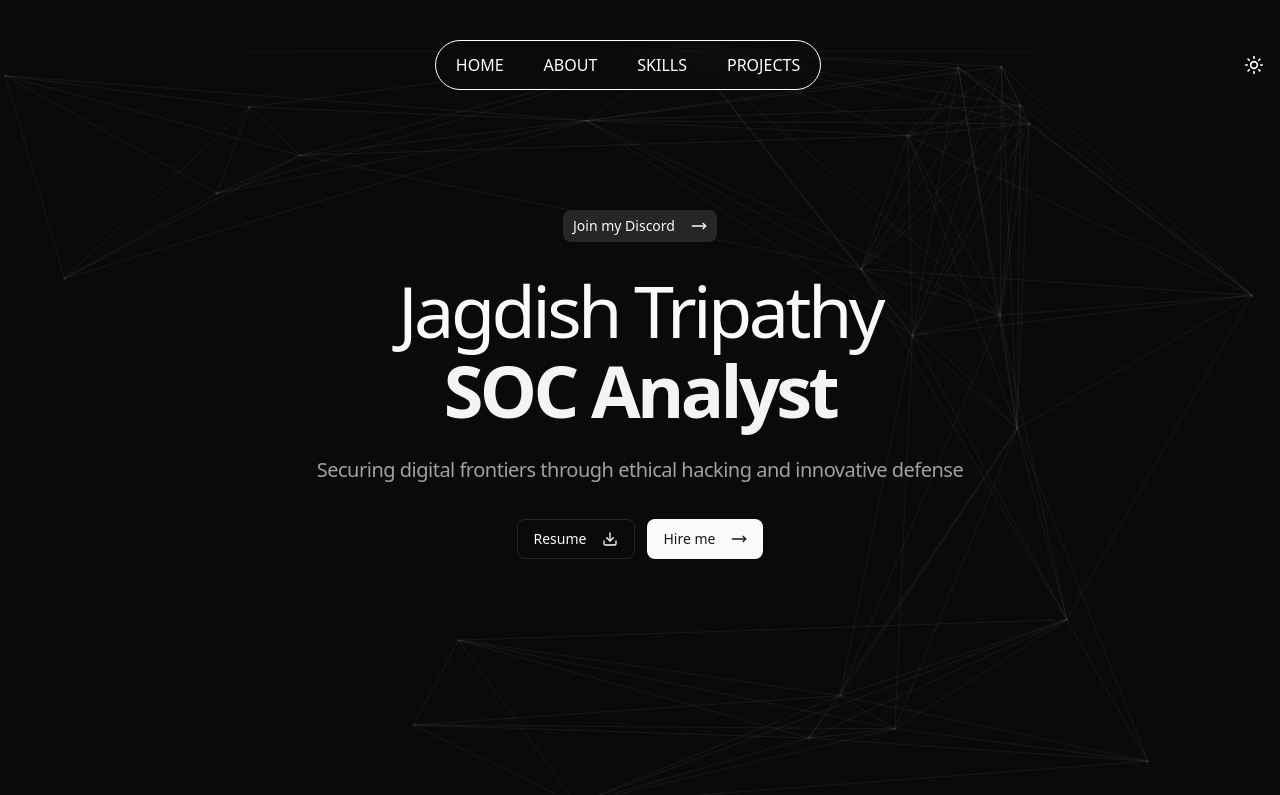
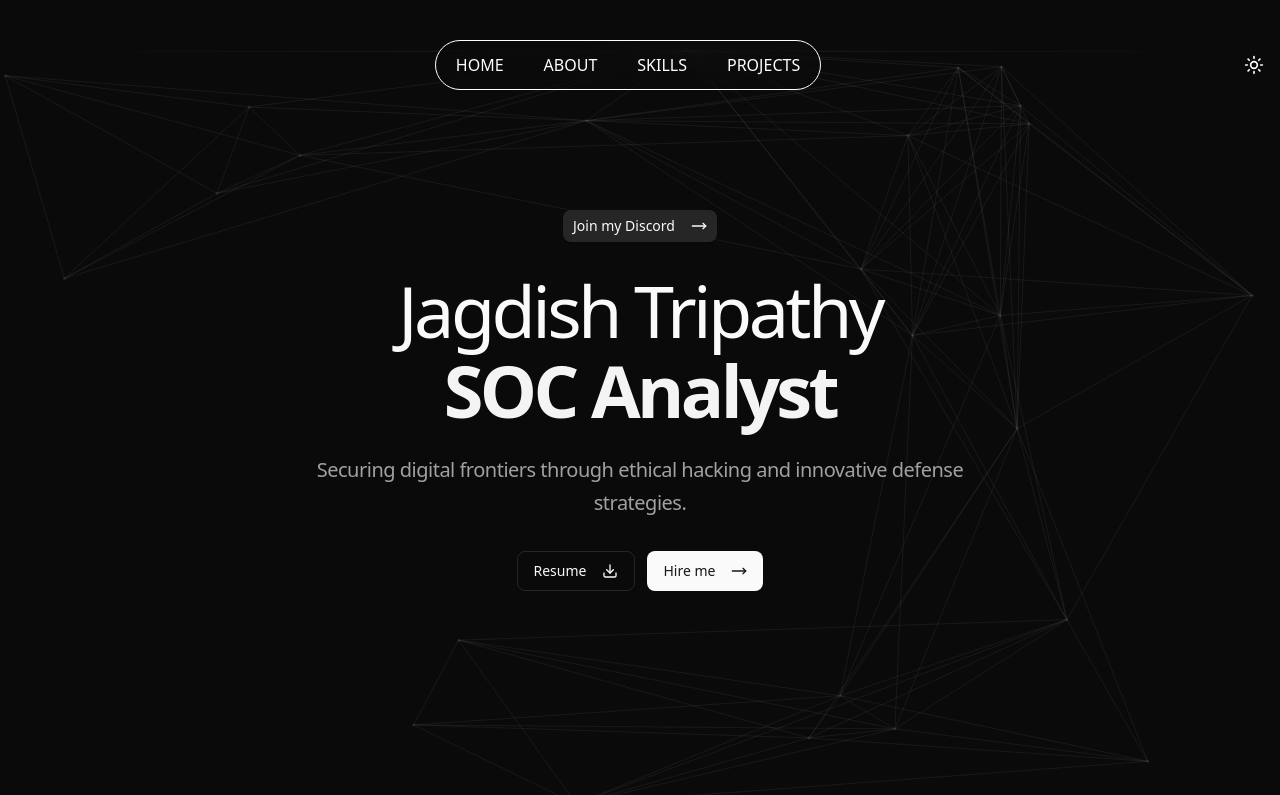
Before and after one commit to satyasootar/JagdishTripathy, a React (Vite) app: page / in a window 1280 px wide. Shown: the top 795 px of the page. Built offline with nearby package versions, Linux system fonts and the light colour scheme.

Commit message:
Test sucessfull

```diff
--- a/src/components/ui/animated-hero.jsx
+++ b/src/components/ui/animated-hero.jsx
@@ -148,7 +148,7 @@ function Hero() {
               </span>
             </h1>
             <p className="text-lg md:text-xl leading-relaxed tracking-tight text-muted-foreground max-w-2xl text-center">
-              Securing digital frontiers through ethical hacking and innovative defense
+              Securing digital frontiers through ethical hacking and innovative defense strategies.
             </p>
           </div>
           <div className="flex flex-row gap-3">
```
